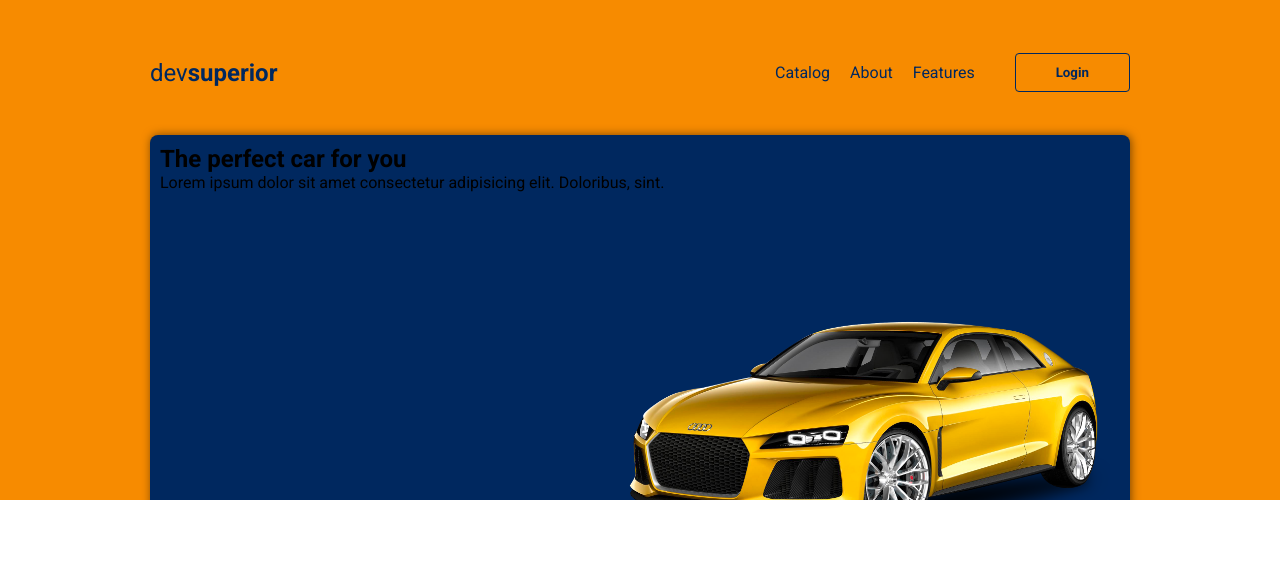
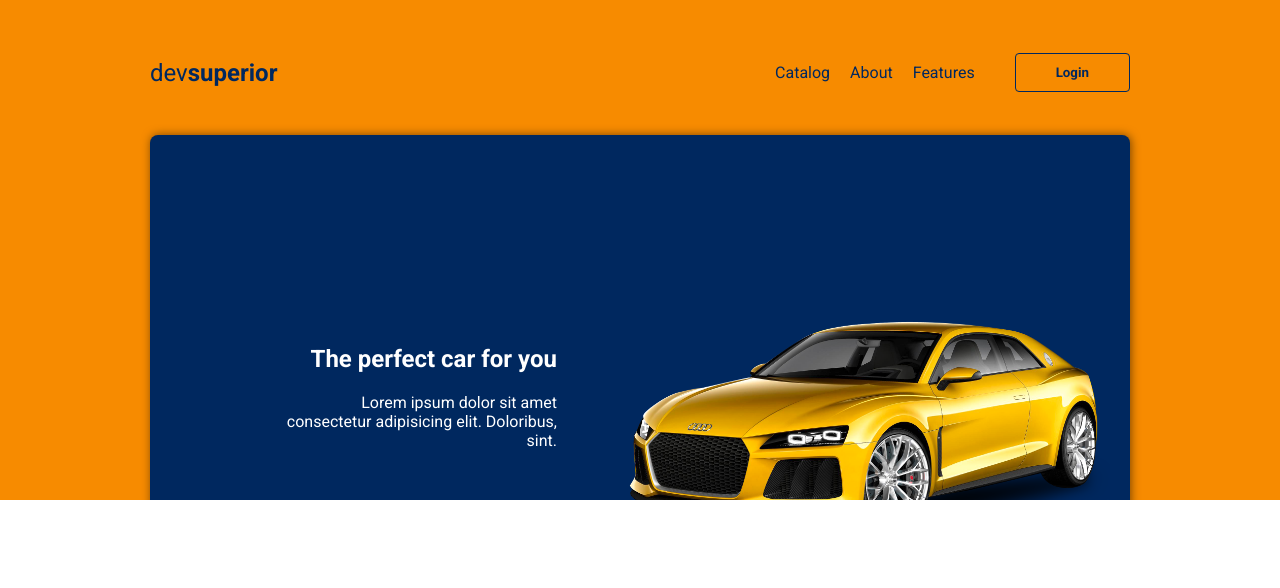
Before and after one commit to Lipinski1201/RepassAuto-Frontend, a plain HTML site: page index.html in a window 1280 px wide. Drawn offline with Linux system fonts and the light colour scheme.

Commit message:
continuação style HTML

```diff
--- a/css/styles.css
+++ b/css/styles.css
@@ -110,3 +110,25 @@ nav ul button:hover {
     right: 2%;
     bottom: 2%;
 }
+
+.header-block .text {
+    position: absolute;
+    bottom: 30%;
+    left: 15%;
+}
+
+.header-block .text h2 {
+    color: white;
+    margin-bottom: 20px;
+    text-align: right;
+    transform: translateX(-20px);
+    transition: transform 0.5s;
+}
+
+.header-block .text p {
+    max-width: 280px;
+    color: white;
+    text-align: right;
+    transform: translateX(-20px);
+    transition: transform 0.4s;
+}
```
